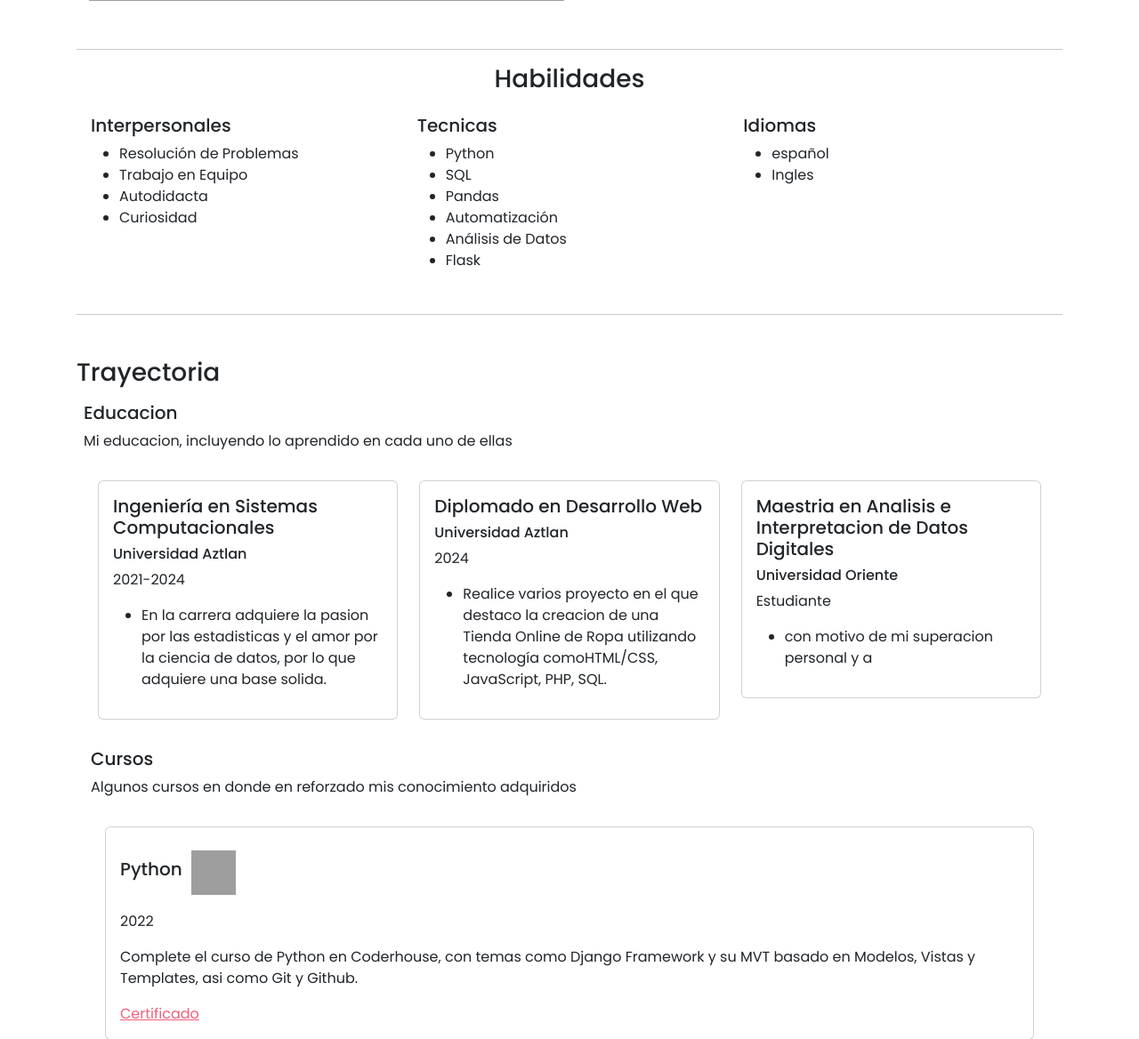
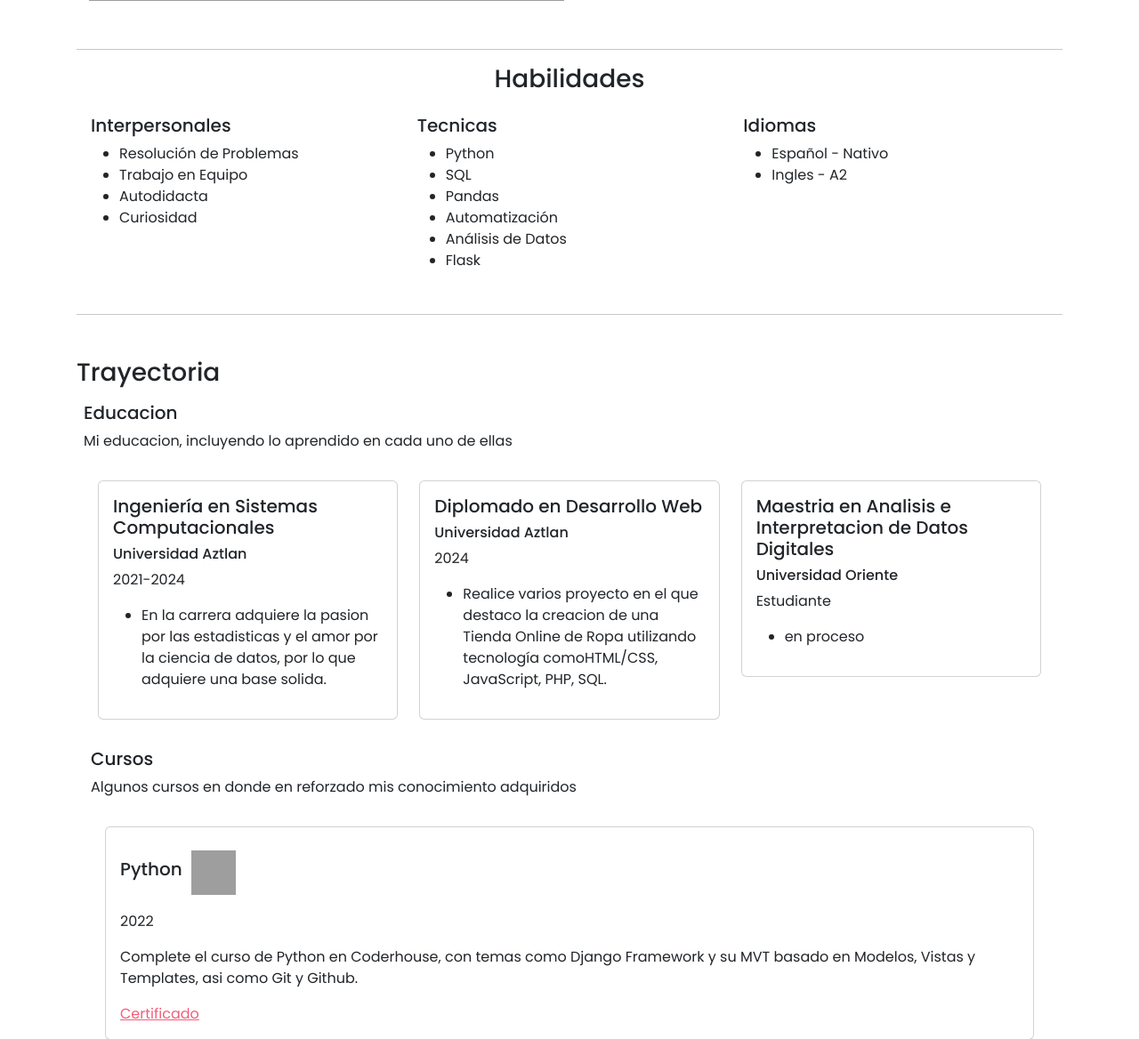
Before and after one commit to GO1T3R/portafolio, a Flask app: page / in a window 1280 px wide. Shown: the part 1262-2430 px from the top of the page at 89% size. Run offline with Flask 3, Linux system fonts and the light colour scheme; some web fonts are replaced; grey boxes are pictures that could not be loaded.

Commit message:
final - en espera

```diff
--- a/app.py
+++ b/app.py
@@ -17,7 +17,7 @@ def home():
         'educacion': [
             {'titulo': 'Ingeniería en Sistemas Computacionales', 'institucion': 'Universidad Aztlan', 'años': '2021-2024', 'resumen': 'En la carrera adquiere la pasion por las estadisticas y el amor por la ciencia de datos, por lo que adquiere una base solida.'},
             {'titulo': 'Diplomado en Desarrollo Web', 'institucion': 'Universidad Aztlan', 'años': '2024', 'resumen':'Realice varios proyecto en el que destaco la creacion de una Tienda Online de Ropa utilizando tecnología comoHTML/CSS, JavaScript, PHP, SQL.'},
-            {'titulo': 'Maestria en Analisis e Interpretacion de Datos Digitales', 'institucion': 'Universidad Oriente', 'años': 'Estudiante', 'resumen':'con motivo de mi superacion personal y a'}
+            {'titulo': 'Maestria en Analisis e Interpretacion de Datos Digitales', 'institucion': 'Universidad Oriente', 'años': 'Estudiante', 'resumen':'en proceso'}
         ],
         'cursos':[
             {'curso':'Python','icono':'/static/icons/python.png', 'acerca':'Complete el curso de Python en Coderhouse, con temas como Django Framework y su MVT basado en Modelos, Vistas y Templates, asi como Git y Github.','año':'2022','instituto':'Coderhouse','certificado':'https://www.coderhouse.com/mx/certificados/62e6b89c998c0900242ccea8?lang='},
@@ -26,7 +26,7 @@ def home():
         'habilidades': [
             {'interpersonales':['Resolución de Problemas','Trabajo en Equipo', 'Autodidacta','Curiosidad']},
             {'tecnicas': ['Python', 'SQL', 'Pandas', 'Automatización', 'Análisis de Datos', 'Flask']},
-            {'idiomas':{'español':'Nativo','Ingles':'A2'}},
+            {'idiomas':{'Español - Nativo':'Nativo','Ingles - A2':'A2'}},
             ],
         'contacto': {
             'correo': 'eduardo99sosa@gmail.com.com',
--- a/templates/index.html
+++ b/templates/index.html
@@ -129,7 +129,7 @@
                                     <h6 class="degree-name">{{ cur.institucion }}</h6>
                                     <p class="study-period">{{ cur.año }}</p>
                                     <p>{{ cur.acerca }}</p>
-                                    <a href="{{ cur.link }}">Certificado</a>
+                                    <a href="{{cur.certificado}}">Certificado</a>
 
                                 </div>
                             </div>
@@ -160,8 +160,8 @@
                     </div>
                     {% endfor %}
                 </div>
-
             </div>
+            <hr>
             <!-- experice -->
             <div class="container p-2 my-2">
                 <section id="experice">
```
